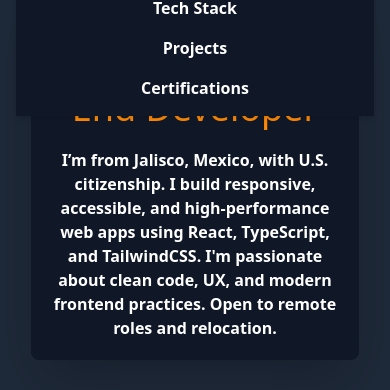
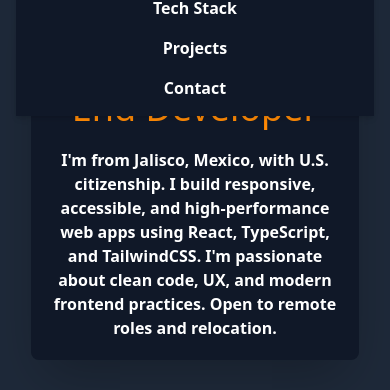
Before and after one commit to Meva1997/alex-portfolio, a React (Vite) app: page / in a window 390 px wide. Both pictures are taken after a click on the button "Toggle menu". Shown: the part 140-530 px from the top of the page. Built offline with nearby package versions, Linux system fonts and the light colour scheme.

Commit message:
installed react-scroll

```diff
--- a/package.json
+++ b/package.json
@@ -15,12 +15,14 @@
     "react": "^19.1.0",
     "react-dom": "^19.1.0",
     "react-icons": "^5.5.0",
+    "react-scroll": "^1.9.3",
     "tailwindcss": "^4.1.8"
   },
   "devDependencies": {
     "@eslint/js": "^9.25.0",
     "@types/react": "^19.1.2",
     "@types/react-dom": "^19.1.2",
+    "@types/react-scroll": "^1.8.10",
     "@vitejs/plugin-react-swc": "^3.9.0",
     "eslint": "^9.25.0",
     "eslint-plugin-react-hooks": "^5.2.0",
--- a/src/components/Header.tsx
+++ b/src/components/Header.tsx
@@ -38,18 +38,19 @@ export default function Header() {
               <li><a href="#about" onClick={toggleMenu} className="hover:text-orange-400 font-bold">About Me</a></li>
               <li><a href="#tech" onClick={toggleMenu} className="hover:text-orange-400 font-bold">Tech Stack</a></li>
               <li><a href="#projects" onClick={toggleMenu} className="hover:text-orange-400 font-bold">Projects</a></li>
-              <li><a href="#certifications" onClick={toggleMenu} className="hover:text-orange-400 font-bold">Certifications</a></li>
+              <li><a href="#contact" onClick={toggleMenu} className="hover:text-orange-400 font-bold">Contact</a></li>
             </ul>
           </nav>
         )}
       </header>
 
       {/* Hero */}
+
       <section id="about" className="flex flex-col items-center justify-center bg-gray-900 text-white text-center rounded-lg shadow-2xl p-5 mt-10 w-11/12 md:w-2/3 mx-auto">
         <h1  className="text-lg text-center font-black">Hi, I'm Alejandro Medina</h1>
         <p className="text-4xl mt-5 text-orange-400">Creative Front-End Developer</p>
         <p className="mt-5 text-balance font-bold">
-          I’m from Jalisco, Mexico, with U.S. citizenship. I build responsive, accessible, and high-performance web apps using React, TypeScript, and TailwindCSS. I'm passionate about clean code, UX, and modern frontend practices. Open to remote roles and relocation.
+          I'm from Jalisco, Mexico, with U.S. citizenship. I build responsive, accessible, and high-performance web apps using React, TypeScript, and TailwindCSS. I'm passionate about clean code, UX, and modern frontend practices. Open to remote roles and relocation.
         </p>
       </section>
 
--- a/src/components/TechStack.tsx
+++ b/src/components/TechStack.tsx
@@ -2,6 +2,8 @@ import { SiReact, SiTypescript, SiJavascript, SiHtml5, SiCss3, SiTailwindcss, Si
 
 export default function TechStack() {
   return (
+
+    <>
         <section id='tech' className="mt-20 mx-auto max-w-4xl px-4">
           <h2 className="text-center font-bold text-3xl text-orange-400 mb-8">Tech Stack</h2>
 
@@ -25,5 +27,6 @@ export default function TechStack() {
             ))}
           </div>
         </section>
+    </>
   );
 }
```
Also changed, not shown: 1 other file (tests, documents, lock files or other folders). Lines whose indentation alone changed are shown as unchanged.
